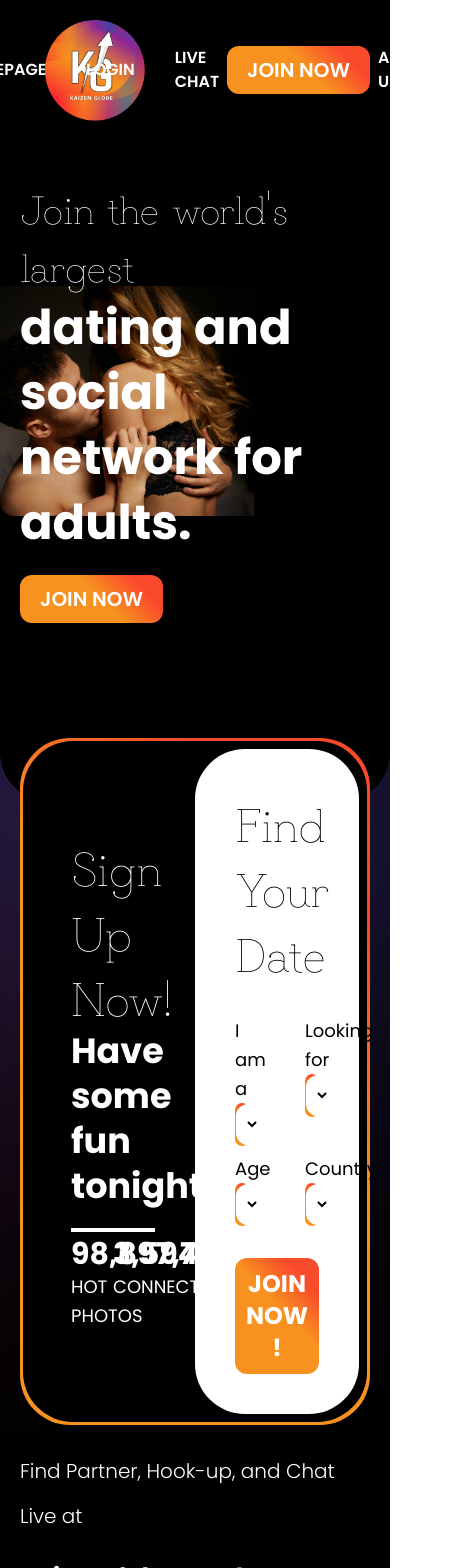
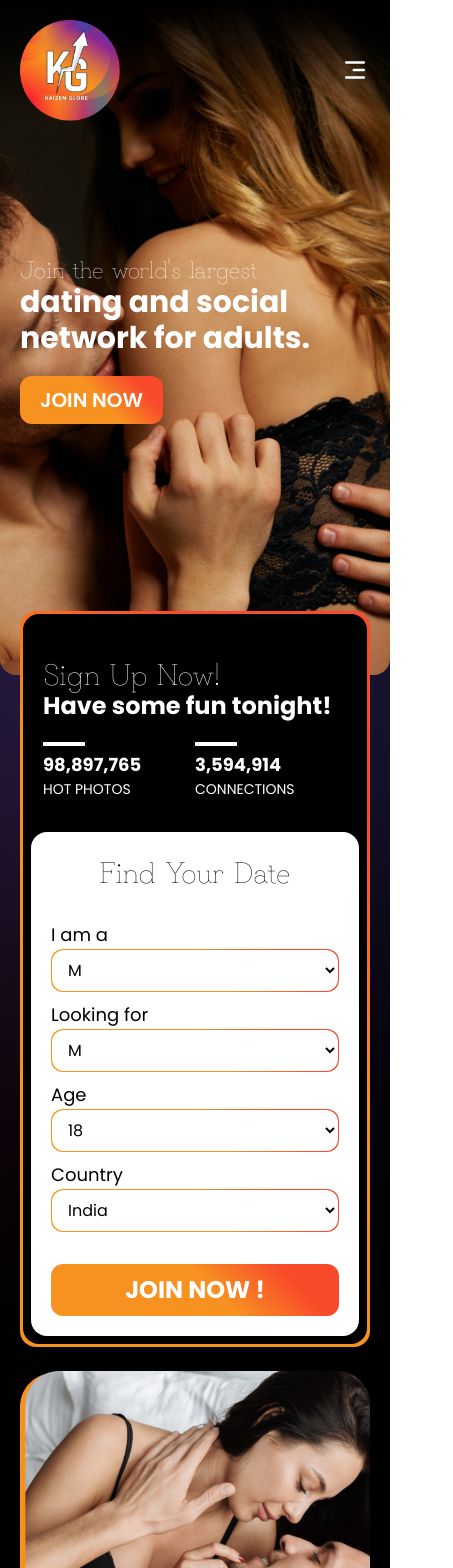
Before and after one commit to ankitMaurya-aws/hotdate-app, a React (Create React App) app: page / in a window 390 px wide. Shown: the top 1568 px of the page, 453 px wide, since content can reach past the window. Built offline with nearby package versions, Linux system fonts and the light colour scheme.

Commit message:
landing page responsive

```diff
--- a/src/LandingPage/components/HeroSection.jsx
+++ b/src/LandingPage/components/HeroSection.jsx
@@ -3,14 +3,14 @@ import { Link } from 'react-router-dom'
 
 const HeroSection = () => {
     return (
-        <section className='relative min-h-[95vh] rounded-b-50px hero_section z-[99] flex items-center'>
+        <section className='relative min-h-[80vh] sm:min-h-[95vh] rounded-b-2xl sm:rounded-b-50px hero_section z-[99] flex items-center'>
             {/* <div className='w-7/12 h-full relative'>
                 <img src='landingPage/images/hero-img.png' className='block w-full h-full object-cover rounded-bl-50px' />
             </div> */}
             <div className='container mx-auto relative'>
-                <div className='text-white max-w-470px ml-auto'>
-                    <p className='text-40px font-secondary_font'>Join the world's largest</p>
-                    <h3 className='text-5xl font-bold'>dating and social network for adults.</h3>
+                <div className='text-white max-w-xs sm:max-w-470px sm:ml-auto'>
+                    <p className='text-2xl sm:text-40px font-secondary_font'>Join the world's largest</p>
+                    <h3 className='text-3xl sm:text-5xl font-bold'>dating and social network for adults.</h3>
                     <Link className='uppercase primary_btn mt-5'>Join now</Link>
                 </div>
             </div>
--- a/src/LandingPage/components/ImageTextOverlay.jsx
+++ b/src/LandingPage/components/ImageTextOverlay.jsx
@@ -4,13 +4,13 @@ import { Link } from 'react-router-dom'
 const ImageTextOverlay = () => {
     return (
         <section
-        className="mt-16 hero__section adult-community-image banner_2 relative adult-community z-0 flex justify-center xl:justify-center items-start bg-adult-community-image bg-no-repeat min-h-screen
+        className="mt-16 hero__section adult-community-image banner_2 relative adult-community z-0 flex justify-center xl:justify-center items-start bg-adult-community-image bg-no-repeat min-h-[80vh] sm:min-h-screen
         ">
         <div className="container">
             <div
-                className="content flex justify-center xl:justify-end items-center xl:items-end text-white ms-0 md:ms-[55%] max-w-500">
+                className="content flex justify-center xl:justify-end items-center xl:items-end text-white md:ms-[55%] max-w-500 mx-auto md:mx-0">
                 <div
-                    className="inner-block relative z-1 flex flex-col justify-center xl:justify-start items-center lg:items-start text-center lg:text-start before:transform before:translate-x-1/2 before:absolute before:content-[''] before:w-[502px] before:h-[502px] before:top-0 before:right-0 before:bg-red-500 before:blur-[200px] before:rounded-502 before:-z-1">
+                    className="inner-block relative z-1 flex flex-col justify-center xl:justify-start items-center md:items-start text-center md:text-start before:transform before:translate-x-1/2 before:absolute before:content-[''] before:w-[502px] before:h-[502px] before:top-0 before:right-0 before:bg-red-500 before:blur-[200px] before:rounded-502 before:-z-1">
                     <p className="text-xl md:text-xl xl:text-35px leading-45 font-light">Become a Part of the</p>
                     <h2 className="text-2xl md:text-4xl xl:text-50px font-bold">
                     <span className='font-normal block'>Kaizen Globe®</span>
--- a/src/LandingPage/components/ImageWithText.jsx
+++ b/src/LandingPage/components/ImageWithText.jsx
@@ -4,16 +4,15 @@ import { Link } from 'react-router-dom'
 const ImageWithText = () => {
     return (
         <section
-        className="text-with-image text-white py-6 md:py-8 lg:py-20 find_partner relative z-0
-    before:absolute before:content-[''] before:w-[502px] before:h-[502px] before:right-0
-    before:bg-no-repeat before:bg-cover before:bg-yellow before:blur-[150px] before:rounded-502 before:bottom-[-20%] before:z-[-2]">
-        <div className="container mx-auto">
+        className="text-with-image text-white py-6 md:py-8 lg:py-20 find_partner relative z-0 ">
+        <div className="container mx-auto relative z-0 before:absolute before:content-[''] before:w-[502px] before:h-[502px] before:right-0
+        before:bg-no-repeat before:bg-cover before:bg-yellow before:blur-[150px] before:rounded-full before:bottom-[-20%] before:z-[-2]">
             <div className="grid grid-cols-1 lg:grid-cols-2 gap-12">
                 <div className="left-block flex justify-center lg:justify-end items-center">
                     <div className="inner-block max-w-500">
-                        <p className="text-xl xl:text-35px leading-45 font-light max-w-[360px]">Find Partner, Hook-up, and Chat
+                        <p className="text-xl xl:text-35px sm:leading-45 font-light lg:max-w-[360px]">Find Partner, Hook-up, and Chat
                             Live at</p>
-                        <h2 className="text-2xl md:text-4xl xl:text-50px leading-75 font-bold">Kaizenglobe.com!</h2>
+                        <h2 className="text-2xl md:text-4xl xl:text-50px sm:leading-75 font-bold mb-3 sm:mb-0">Kaizenglobe.com!</h2>
                         <p className="text-sm md:text-base xl:text-lg mb-4 leading-29">Millions of members worldwide and in
                             India * 48,657 Online Now!
                             Looking for sex? Hoping to meet someone special for a hot, sexual relationship or even just
@@ -27,7 +26,7 @@ const ImageWithText = () => {
                         <Link className="primary_btn">Sign Up for Free Now!</Link>
                     </div>
                 </div>
-                <div className="right-block flex justify-center items-center">
+                <div className="right-block flex justify-center items-center order-first sm:order-2">
                     <div className="right-block">
                         <img src="landingPage/images/partner.png" className="max-w-full" alt="partner" />
                     </div>
--- a/src/LandingPage/components/SignUp.jsx
+++ b/src/LandingPage/components/SignUp.jsx
@@ -4,29 +4,29 @@ const SignUp = () => {
     return (
         <section className='relative signup_section'>
             <div className='container mx-auto'>
-                <div className='p-[3px] gradient relative rounded-50px -mt-16 z-[99]'>
-                    <div className='p-2 bg-black rounded-50px'>
-                        <div className='grid grid-cols-2 bg-black rounded-50px items-center '>
-                            <div className='py-16 px-10 xl:px-20 text-white'>
-                                <p className='font-secondary_font text-5xl'>Sign Up Now!</p>
-                                <h3 className='text-35px font-bold'>Have some fun tonight!</h3>
+                <div className='p-[3px] gradient relative rounded-2xl sm:rounded-50px -mt-16 z-[99]'>
+                    <div className='p-2 bg-black rounded-2xl sm:rounded-50px'>
+                        <div className='grid lg:grid-cols-2 bg-black rounded-2xl sm:rounded-50px items-center '>
+                            <div className='py-8 px-3 sm:py-16 sm:px-10 xl:px-20 text-white'>
+                                <p className='font-secondary_font text-3xl sm:text-5xl'>Sign Up Now!</p>
+                                <h3 className='text-2xl sm:text-35px font-bold'>Have some fun tonight!</h3>
                                 <div className='grid grid-cols-2 max-w-md mt-5'>
                                     <div>
                                         <span className='block max-w-[42px] h-1 bg-white mb-1'></span>
-                                        <p className='text-3xl font-bold'>98,897,765</p>
-                                        <p className='text-lg font-normal'>HOT PHOTOS</p>
+                                        <p className='text-lg sm:text-3xl font-bold'>98,897,765</p>
+                                        <p className='text-sm sm:text-lg font-normal'>HOT PHOTOS</p>
                                     </div>
                                     <div>
                                         <span className='block max-w-[42px] h-1 bg-white mb-1'></span>
-                                        <p className='text-3xl font-bold'>3,594,914</p>
-                                        <p className='text-lg font-normal'>CONNECTIONS</p>
+                                        <p className='text-lg sm:text-3xl font-bold'>3,594,914</p>
+                                        <p className='text-sm sm:text-lg font-normal'>CONNECTIONS</p>
                                     </div>
                                 </div>
                             </div>
-                            <div className='bg-white p-10 rounded-50px h-full'>
-                                <h3 className='text-5xl text-center font-secondary_font'>Find Your Date</h3>
+                            <div className='bg-white p-5 sm:p-10 rounded-2xl sm:rounded-50px h-full'>
+                                <h3 className='text-3xl sm:text-5xl text-center font-secondary_font'>Find Your Date</h3>
                                 <form>
-                                    <div className='grid grid-cols-2 gap-x-14 gap-y-2 mt-8'>
+                                    <div className='grid sm:grid-cols-2 gap-x-14 gap-y-2 mt-8'>
                                         <div>
                                             <label className='block text-lg'>I am a</label>
                                             <div className='p-[1px] gradient rounded-xl'>
--- a/src/LandingPage/header/Header.jsx
+++ b/src/LandingPage/header/Header.jsx
@@ -1,17 +1,34 @@
-import React from 'react'
+import React, {useState} from 'react'
 import { Link } from 'react-router-dom'
+import {RxCross1} from 'react-icons/rx'
+import {CgMenuRightAlt} from 'react-icons/cg'
 
 const Header = () => {
+    const [openMenu, setOpenMenu] = useState(false);
     return (
         <header className='landingpage_header_main absolute top-0 left-0 z-[999] w-full pt-5'>
             <div className='container mx-auto'>
                 <div className='landingpage_header flex flex-wrap items-center justify-between'>
                     <div className='w-[150px]'>
-                        <img src='landingPage/images/landing-logo.png' className='cursor-pointer max-w-100px mx-auto block' />
+                        <img src='landingPage/images/landing-logo.png' className='cursor-pointer max-w-100px block' />
                     </div>
-                    <div className='w-[calc(100%-150px)]'>
-                        <nav className='flex justify-between'>
-                            <ul className='w-[calc(100%-150px)] max-w-full flex justify-center items-center'>
+                    <div className="flex items-center lg:hidden">
+                        <button onClick={()=>setOpenMenu(!openMenu)} className="items-center text-3xl
+                            text-gray-500 rounded-lg lg:hidden hover:bg-gray-100 focus:outline-none focus:ring-2
+                            focus:ring-gray-200 dark:text-gray-400 dark:hover:bg-gray-700 dark:focus:ring-gray-600">
+                            <CgMenuRightAlt />
+                        </button>
+                    </div>
+                    <div className={`${openMenu ? 'lp_navbar_open': ''} lp_navbar lg:w-[calc(100%-150px)]`}>
+                        <nav className='lg:flex justify-between'>
+                            <div className='flex lg:hidden items-center justify-between gap-5 mb-10 px-4'>
+                                <Link className="flex items-center">
+                                    <img src="landingPage/images/landing-logo.png" className="mr-3 logo_image max-w-[100px] xl:max-w-[215px] h-auto"
+                                        alt="Logo" />
+                                </Link>
+                                    <span className='text-xl text-black' onClick={()=>setOpenMenu(false)}><RxCross1 /></span>
+                            </div>
+                            <ul className='lg:w-[calc(100%-150px)] max-w-full block lg:flex justify-center items-center'>
                                 <li className='uppercase px-5'>
                                     <Link>Homepage</Link>
                                 </li>
@@ -28,7 +45,7 @@ const Header = () => {
                                     <Link>About us</Link>
                                 </li>
                             </ul>
-                            <div className='w-[150px] flex justify-end'>
+                            <div className='lg:w-[150px] flex lg:justify-end lg:px-0 px-5 mt-5 lg:mt-0'>
                                 <Link className='uppercase primary_btn'>Join now</Link>
                             </div>
                         </nav>
--- a/src/LandingPage/landingpage.css
+++ b/src/LandingPage/landingpage.css
@@ -32,3 +32,29 @@
     background-repeat: no-repeat;
     background-color: #000;
 }
+
+@media ( max-width: 1023px ){
+    .lp_navbar{
+        transition: all 0.3s;
+        @apply top-0 left-0 bg-black/60 min-h-screen w-full transform -translate-x-full z-[999] fixed
+    }
+    .lp_navbar_open{
+        @apply translate-x-0
+    }
+    .lp_navbar nav {
+        @apply m-0 w-[95%] bg-white min-h-screen max-w-sm pt-7 text-black
+    }
+    .lp_navbar ul li{
+        @apply mb-3
+    }
+    .hero_section{
+        background-size: cover;
+        background-position: center;
+    }
+}
+@media ( max-width: 767px ){
+    .adult-community-image{
+        background-size: 100%;
+        background-position: 0% bottom;
+    }
+}
```
Also changed, not shown: src/LandingPage/components/ImageWithText2.jsx (+7 -7 lines), src/LandingPage/components/ImageWithText3.jsx (+4 -4 lines).
